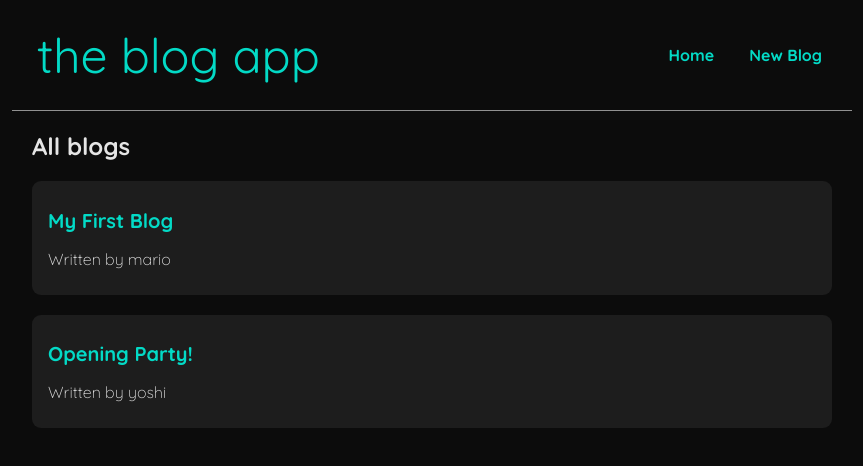
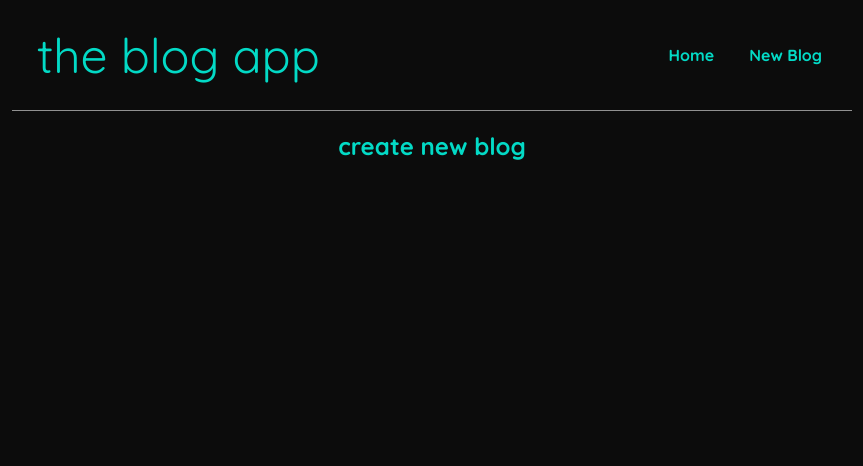
Before and after one commit to Rohit-Nandagawali/blog-app-react, a React (Create React App) app: page /create in a window 1280 px wide. Shown: the top 466 px of the page, without its empty margins (208-1071 px from the left). Built offline with nearby package versions, Linux system fonts and the light colour scheme; data requests are answered from the project's data file.

Commit message:
create exact router match
exact prop of the route

```diff
--- a/src/App.css
+++ b/src/App.css
@@ -3,4 +3,9 @@
   flex-direction: column;
   background-color: #0C0C0C;
   height: 100vh;
+  font-family: 'Quicksand';
 }
+
+.content{
+  margin: 0 auto;
+}
--- a/src/App.js
+++ b/src/App.js
@@ -1,6 +1,7 @@
 
 import './App.css';
 import Home from '../src/Home/Home';
+import Create from '../src/Create/Create';
 import Navbar from "../src/Navbar/Navbar"
 import {BrowserRouter as Router,Route,Switch} from 'react-router-dom'
 
@@ -11,8 +12,11 @@ function App() {
         <Navbar/>
         <div className="content">
           <Switch>
-            <Route path="/">
+            <Route exact path="/">
               <Home/>
+            </Route>
+            <Route path="/create">
+              <Create/>
             </Route>
           </Switch>
         </div>
--- /dev/null
+++ b/src/Create/Create.css
@@ -0,0 +1,3 @@
+.Create h2{
+    color: var(--main-color);
+}
--- /dev/null
+++ b/src/Create/Create.jsx
@@ -0,0 +1,10 @@
+import './Create.css'
+const Create = () => {
+    return (
+        <div className="Create">
+            <h2>create new blog</h2>
+        </div>
+     );
+}
+
+export default Create;
```
